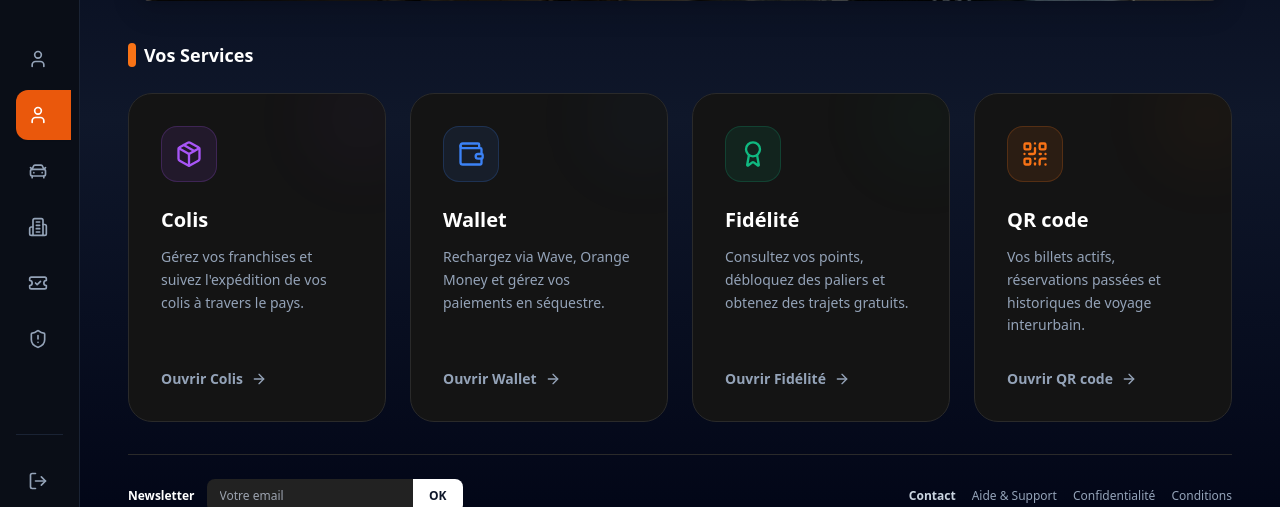
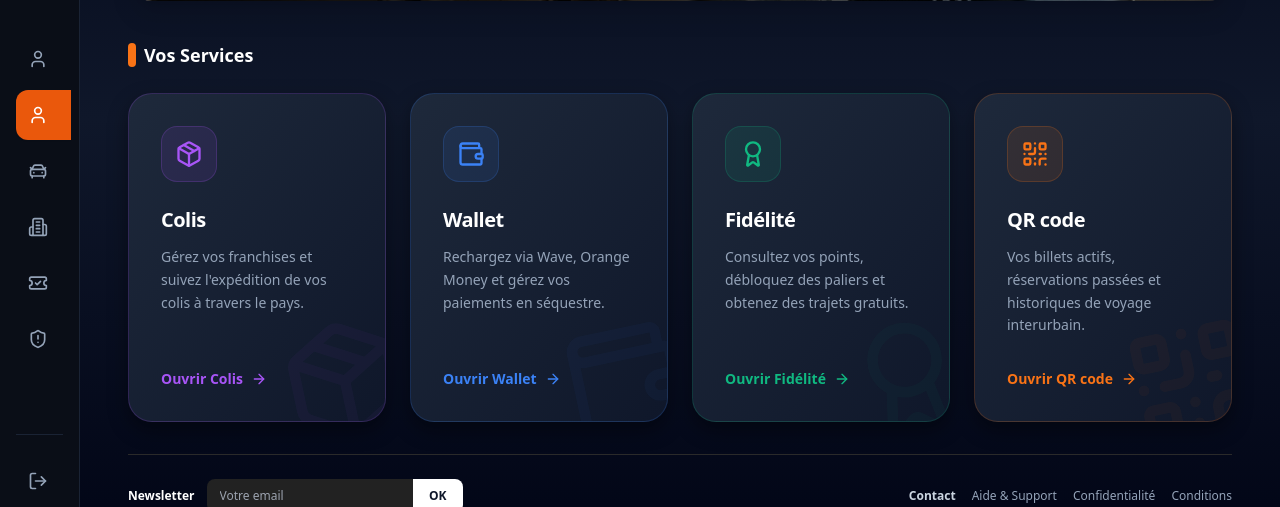
Before and after one commit to migini10/Aller-Retour, a Next.js app in the folder apps/web/: page /dashboard/client in a window 1280 px wide. Shown: the part 281-788 px from the top of the page. Built offline with nearby package versions, Linux system fonts and the light colour scheme; no server answers.

Commit message:
style(web): match client dashboard cards with sleek minimal mobile design

```diff
--- a/apps/web/src/app/dashboard/client/page.tsx
+++ b/apps/web/src/app/dashboard/client/page.tsx
@@ -117,17 +117,17 @@ export default function ClientDashboard() {
                 <Link
                   key={section.id}
                   href={section.href}
-                  className="group bg-white dark:bg-[#141414] border border-slate-200 dark:border-[#2A2A2A] hover:border-orange-500/50 dark:hover:border-orange-500/50 p-6 sm:p-8 rounded-3xl transition-all duration-300 hover:shadow-2xl hover:shadow-orange-500/10 flex flex-col h-full relative overflow-hidden"
+                  className={`group bg-gradient-to-br from-white to-slate-50 dark:from-[#1E293B] dark:to-[#0F172A] border-[1.5px] ${section.border} hover:border-opacity-60 p-6 sm:p-8 rounded-3xl transition-all duration-300 shadow-lg dark:shadow-[0_8px_20px_rgba(0,0,0,0.4)] flex flex-col h-full relative overflow-hidden`}
                 >
-                  <div className={`absolute -right-6 -top-6 w-24 h-24 ${section.bg} rounded-full blur-2xl opacity-50 group-hover:opacity-100 transition-opacity`}></div>
+                  <Icon className={`absolute -bottom-6 -right-6 w-32 h-32 ${section.color} opacity-[0.03] dark:opacity-[0.04] -rotate-12 transition-transform duration-500 group-hover:scale-110 group-hover:-rotate-6`} />
 
                   <div className={`w-14 h-14 rounded-2xl ${section.bg} ${section.border} border flex items-center justify-center mb-6 group-hover:scale-110 group-hover:rotate-3 transition-all duration-300 relative z-10`}>
                     <Icon className={`w-7 h-7 ${section.color}`} />
                   </div>
-                  <h3 className="text-xl font-bold text-slate-900 dark:text-white mb-3 group-hover:text-orange-500 transition-colors relative z-10">{section.title}</h3>
+                  <h3 className="text-xl font-black text-slate-900 dark:text-white mb-3 tracking-tight relative z-10">{section.title}</h3>
                   <p className="text-sm text-slate-500 dark:text-slate-400 flex-1 leading-relaxed relative z-10">{section.description}</p>
 
-                  <div className="mt-8 flex items-center text-sm font-bold text-slate-400 group-hover:text-orange-500 transition-colors relative z-10">
+                  <div className={`mt-8 flex items-center text-sm font-bold ${section.color} transition-colors relative z-10`}>
                     Ouvrir {section.title} <ArrowRight className="w-4 h-4 ml-2 group-hover:translate-x-1 transition-transform" />
                   </div>
                 </Link>
```
